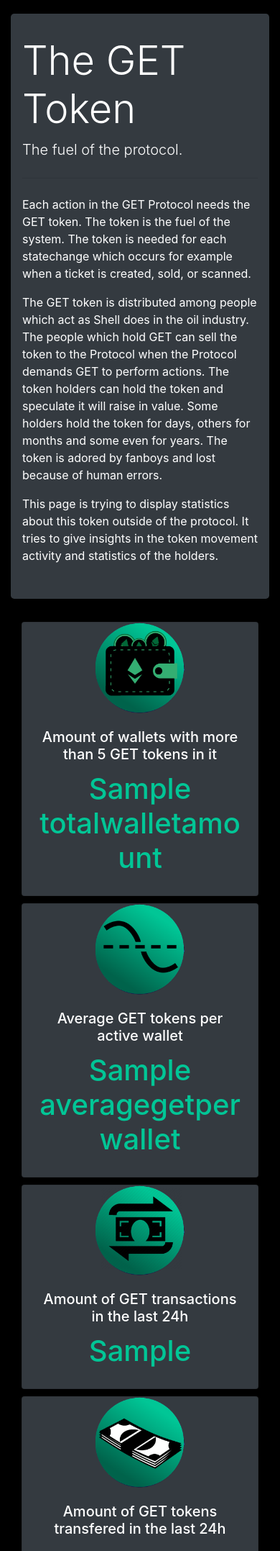
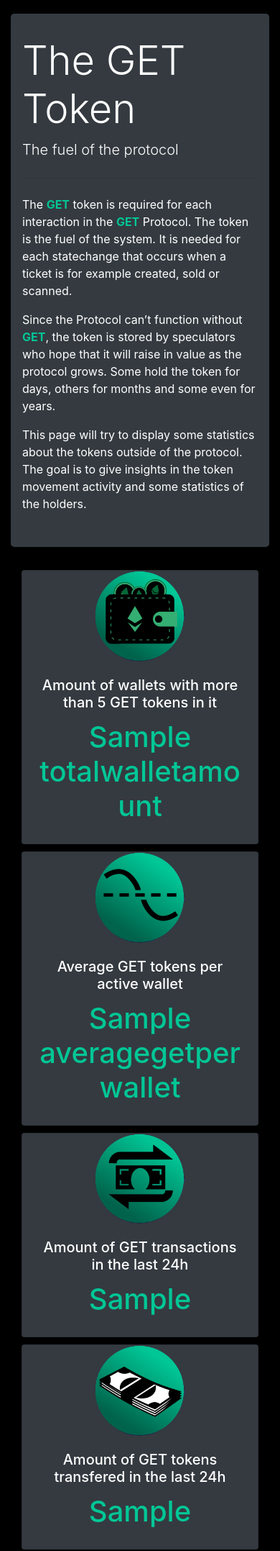
Before and after one commit to Deofex/GETStateChange, a Django app: template hodlers/templates/hodlers/hodlers.html in a window 390 px wide. Shown: the part 61-2216 px from the top of the page at 72% size. Run offline with Django 3.2, Linux system fonts and the light colour scheme; tables that the repository leaves empty hold one stand-in row (values such as "Sample post"); the template is opened without the code that fills it: values that come from a table or form of the project are taken from there, most other values are stand-ins (such as "Sample title", 1, 10 or a date in 2020); some libraries are stand-ins or nearby versions.

Commit message:
Hodlers public release (#28)
* Changed readme
* Change Telegram link to the Korean GET for Korean users #fixed 23
* Add hodlers to menu
* Changed average to only include 5+ addresses
* Add colors to the GET words
* Typo in graph label
* Removed comma figures giving problems with localization
* Remove day from month and quarter grahs
* Added inactive wallets
* Add translation files

```diff
--- a/hodlers/templates/hodlers/hodlers.html
+++ b/hodlers/templates/hodlers/hodlers.html
@@ -7,17 +7,17 @@
         <div class="jumbotron">
             <h1 class="display-4">{% trans "The GET Token" %}</h1>
             <p class="lead">
-                {% trans "The fuel of the protocol." %}
+                {% trans "The fuel of the protocol" %}
             </p>
             <hr class="my-4">
             <p>
-                {% trans "Each action in the GET Protocol needs the GET token. The token is the fuel of the system. The token is needed for each statechange which occurs for example when a ticket is created, sold, or scanned." %}
+                {% trans "The <b class=getcolor>GET</b> token is required for each interaction in the <b class=getcolor>GET</b> Protocol. The token is the fuel of the system. It is needed for each statechange that occurs when a ticket is for example created, sold or scanned." %}
             </p>
             <p>
-                {% trans "The GET token is distributed among people which act as Shell does in the oil industry. The people which hold GET can sell the token to the Protocol when the Protocol demands GET to perform actions. The token holders can hold the token and speculate it will raise in value. Some holders hold the token for days, others for months and some even for years. The token is adored by fanboys and lost because of human errors." %}
+                {% trans "Since the Protocol can’t function without <b class=getcolor>GET</b>, the token is stored by speculators who hope that it will raise in value as the protocol grows. Some hold the token for days, others for months and some even for years." %}
             </p>
             <p>
-                {% trans "This page is trying to display statistics about this token outside of the protocol. It tries to give insights in the token movement activity and statistics of the holders." %}
+                {% trans "This page will try to display some statistics about the tokens outside of the protocol. The goal is to give insights in the token movement activity and some statistics of the holders." %}
             </p>
         </div>
     </div>
@@ -28,7 +28,7 @@
                     <div class="col-md-4">
                         <div align="center">
                             <img src="{% static 'images/wallet.png' %}" class="card-img-middle rounded cardmid"
-                                alt="sale">
+                                alt="wallet">
                         </div>
                     </div>
                     <div class="col-md-8">
@@ -48,7 +48,7 @@
                     <div class="col-md-4">
                         <div align="center">
                             <img src="{% static 'images/average.png' %}" class="card-img-middle rounded cardmid"
-                                alt="scanner">
+                                alt="average">
                         </div>
                     </div>
                     <div class="col-md-8 ">
@@ -68,7 +68,7 @@
                     <div class="col-md-4">
                         <div align="center">
                             <img src="{% static 'images/transaction.png' %}" class="card-img-middle rounded cardmid"
-                                alt="money">
+                                alt="transaction">
                         </div>
                     </div>
                     <div class="col-md-8">
@@ -80,13 +80,14 @@
                 </div>
             </div>
         </div>
+
         <div class="col align-items-center">
             <div class="card graph">
                 <div class="row no-gutters align-items-center">
                     <div class="col-md-4">
                         <div align="center">
                             <img src="{% static 'images/amount.png' %}" class="card-img-middle rounded cardmid"
-                                alt="events">
+                                alt="transfered">
                         </div>
                     </div>
                     <div class="col-md-8">
@@ -98,6 +99,26 @@
                 </div>
             </div>
         </div>
+
+        <div class="col align-items-center">
+            <div class="card graph">
+                <div class="row no-gutters align-items-center">
+                    <div class="col-md-4">
+                        <div align="center">
+                            <img src="{% static 'images/inactive.png' %}" class="card-img-middle rounded cardmid"
+                                alt="inactive">
+                        </div>
+                    </div>
+                    <div class="col-md-8">
+                        <div class="card-body center">
+                            <h5 class="card-title">{% trans "Amount of GET tokens in wallets which haven't been touched for a year" %}</h5>
+                            <h1 class=getcolor>{{untouchedget1y}}</h1>
+                        </div>
+                    </div>
+                </div>
+            </div>
+        </div>
+
     </div>
 </div>
 
--- a/hodlers/templates/hodlers/hodlersgraph.html
+++ b/hodlers/templates/hodlers/hodlersgraph.html
@@ -45,7 +45,7 @@
             xAxes: [{
                 type: 'time',
                 time: {
-                    format: 'DD/MM/YYYY',
+                    format: 'MM/YYYY',
                     unit: 'month',
                     displayFormats: {
                         month: 'MMM-YYYY',
@@ -86,11 +86,11 @@
     {% endfor %}
             ],
     datasets: [{
-        label: '{% trans 'Tokens transactions' %}',
+        label: '{% trans 'Token transactions' %}',
         backgroundColor: '#000000',
         borderColor: '#01C696',
         data: [
-        {% for info in amountoftransactions %}
+            {% for info in amountoftransactions %}
     '{{info.value}}'{% if not forloop.last %}, {% endif %}
     {% endfor %}
                 ],
@@ -116,7 +116,7 @@
             xAxes: [{
                 type: 'time',
                 time: {
-                    format: 'DD/MM/YYYY',
+                    format: 'MM/YYYY',
                     unit: 'month',
                     displayFormats: {
                         month: 'MMM-YYYY',
@@ -160,7 +160,7 @@
         backgroundColor: '#000000',
         borderColor: '#01C696',
         data: [
-        {% for info in amountoftokensmoved %}
+            {% for info in amountoftokensmoved %}
     '{{info.value}}'{% if not forloop.last %}, {% endif %}
     {% endfor %}
                 ],
@@ -186,7 +186,7 @@
             xAxes: [{
                 type: 'time',
                 time: {
-                    format: 'DD/MM/YYYY',
+                    format: 'MM/YYYY',
                     unit: 'month',
                     displayFormats: {
                         month: 'MMM-YYYY',
@@ -230,7 +230,7 @@
         backgroundColor: '#000000',
         borderColor: '#01C696',
         data: [
-        {% for info in tokenonexchanges %}
+            {% for info in tokenonexchanges %}
     '{{info.value}}'{% if not forloop.last %}, {% endif %}
     {% endfor %}
                 ],
@@ -256,7 +256,7 @@
             xAxes: [{
                 type: 'time',
                 time: {
-                    format: 'DD/MM/YYYY',
+                    format: 'MM/YYYY',
                     unit: 'month',
                     displayFormats: {
                         month: 'MMM-YYYY',
--- a/shared/templates/shared/base.html
+++ b/shared/templates/shared/base.html
@@ -38,6 +38,9 @@
                 <li class="nav-item {% if navbar == 'page_events' %}active{% endif %}">
                     <a class="nav-link" href="{% url 'page_events' %}">{% trans 'Events' %}</a>
                 </li>
+                <li class="nav-item {% if navbar == 'page_hodlers' %}active{% endif %}">
+                    <a class="nav-link" href="{% url 'page_hodlers' %}">{% trans 'TokenInfo' %}</a>
+                </li>
             </ul>
         </div>
         <div class="d-lg-none">
@@ -53,6 +56,8 @@
                         <a class="dropdown-item  {% if navbar == 'page_statechanges' %}active{% endif %}" href="{% url 'page_statechanges' %}">{% trans 'Statechanges' %}</a>
                         <div class="dropdown-divider"></div>
                         <a class="dropdown-item {% if navbar == 'page_events' %}active{% endif %}" href="{% url 'page_events' %}">{% trans 'Events' %}</a>
+                        <div class="dropdown-divider"></div>
+                        <a class="dropdown-item {% if navbar == 'page_hodlers' %}active{% endif %}" href="{% url 'page_hodlers' %}">{% trans 'TokenInfo' %}</a>
                     </div>
                 </li>
             </ul>
@@ -71,7 +76,12 @@
                         <p class="card-text">
                             {% trans 'Join the GET community on Telegram, we will welcome you, like you, love you and tell you everything you want to know about the GET Protocol project.' %}
                         </p>
-                        <a href="https://t.me/getprotocol" class="btn btn-primary">{% trans 'Join GET Telegram' %}</a>
+                        {% get_current_language as LANGUAGE_CODE %}
+                        {% if LANGUAGE_CODE == "ko" %}
+                            <a href="https://t.me/getkoreal" class="btn btn-primary">{% trans 'Join GET Telegram' %}</a>
+                        {% else %}
+                            <a href="https://t.me/getprotocol" class="btn btn-primary">{% trans 'Join GET Telegram' %}</a>
+                        {% endif %}
                     </div>
                     <div class="card-footer text-muted">
                         {% trans 'This website is not affiliated with the GET Protocol Foundation. All the information on this website is published in good faith and for general information purpose only. If you notice bugs or have suggestions please contact Deofex via the GET Protocol Telegram channel (see button above). If you are a website designer/developer and want to improve this site, speak to him or check the source on the GitHub.' %}
--- a/statechanges/graphinfo_statechanges.py
+++ b/statechanges/graphinfo_statechanges.py
@@ -147,7 +147,7 @@ def get_monthgraphinfo():
                 'statechange').count()
 
         # Create the label from the date in the following format day-month-year
-        label = timerange.startdate.strftime("%d-%m-%Y")
+        label = timerange.startdate.strftime("%m-%Y")
 
         # Add the sum of the state changes and period name in an object and add
         # this to the list
@@ -175,7 +175,7 @@ def get_quartergraphinfo():
                 'statechange').count()
 
         # Create the label from the date in the following format day-month-year
-        label = timerange.startdate.strftime("%d-%m-%Y")
+        label = timerange.startdate.strftime("%m-%Y")
 
         # Add the sum of the state changes and period name in an object and add
         # this to the list
--- a/statechanges/templates/statechanges/statechangegraph.html
+++ b/statechanges/templates/statechanges/statechangegraph.html
@@ -44,7 +44,7 @@
             xAxes: [{
                 type: 'time',
                 time: {
-                    format: 'DD/MM/YYYY',
+                    format: 'MM/YYYY',
                     unit: 'month',
                     displayFormats: {
                         month: 'MMM-YYYY',
@@ -110,7 +110,7 @@
             xAxes: [{
                 type: 'time',
                 time: {
-                    format: 'DD/MM/YYYY',
+                    format: 'MM/YYYY',
                     unit: 'quarter'
                 },
                 display: true,
```
Also changed, not shown: hodlers/graphinfohodlers.py (+6 -6 lines), hodlers/views.py (+8 -1 lines), README.md, hodlers/static/images/inactive.png (added), languages/es_ES/LC_MESSAGES/django.po, languages/it_IT/LC_MESSAGES/django.po, languages/ko/LC_MESSAGES/django.po, languages/nl/LC_MESSAGES/django.po, 4 other files.
